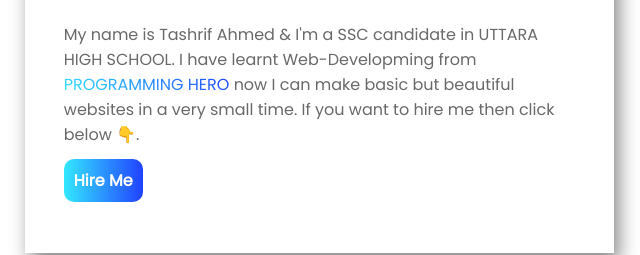
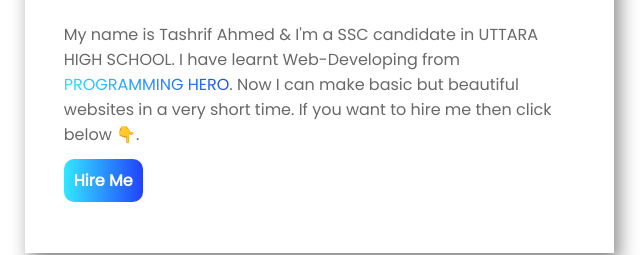
Before and after one commit to Tashrif-Ahmed/My-Portfolio, a plain HTML site: page index.html in a window 1280 px wide. Shown: the part 376-631 px from the top of the page, 13-653 px from the left. Drawn offline with Linux system fonts and the light colour scheme.

Commit message:
My Portfolio

```diff
--- a/index.html
+++ b/index.html
@@ -16,7 +16,7 @@
     <div class="half snd">
         <h1>HI!</h1>
         <h2>WELCOME TO <span class="fp-span">MY PORTFOLIO</span></h2>
-        <p>My name is Tashrif Ahmed & I'm a SSC candidate in UTTARA HIGH SCHOOL. I have learnt Web-Developming from <span class="fp-span"> <a target="-blank" href="https://www.programming-hero.com/"> PROGRAMMING HERO</a></span> now I can make basic but beautiful websites in a very small time. If you want to hire me then click below 👇.
+        <p>My name is Tashrif Ahmed & I'm a SSC candidate in UTTARA HIGH SCHOOL. I have learnt Web-Developing from <span class="fp-span"> <a target="-blank" href="https://www.programming-hero.com/"> PROGRAMMING HERO</a></span>. Now I can make basic but beautiful websites in a very short time. If you want to hire me then click below 👇.
         </p>
         <h4> <span class="link-span"> <a target="_blank" href="https://www.linkedin.com/in/tashrif-ahmed-577571203/">Hire Me</a></span> </h4>
     </div>
```
